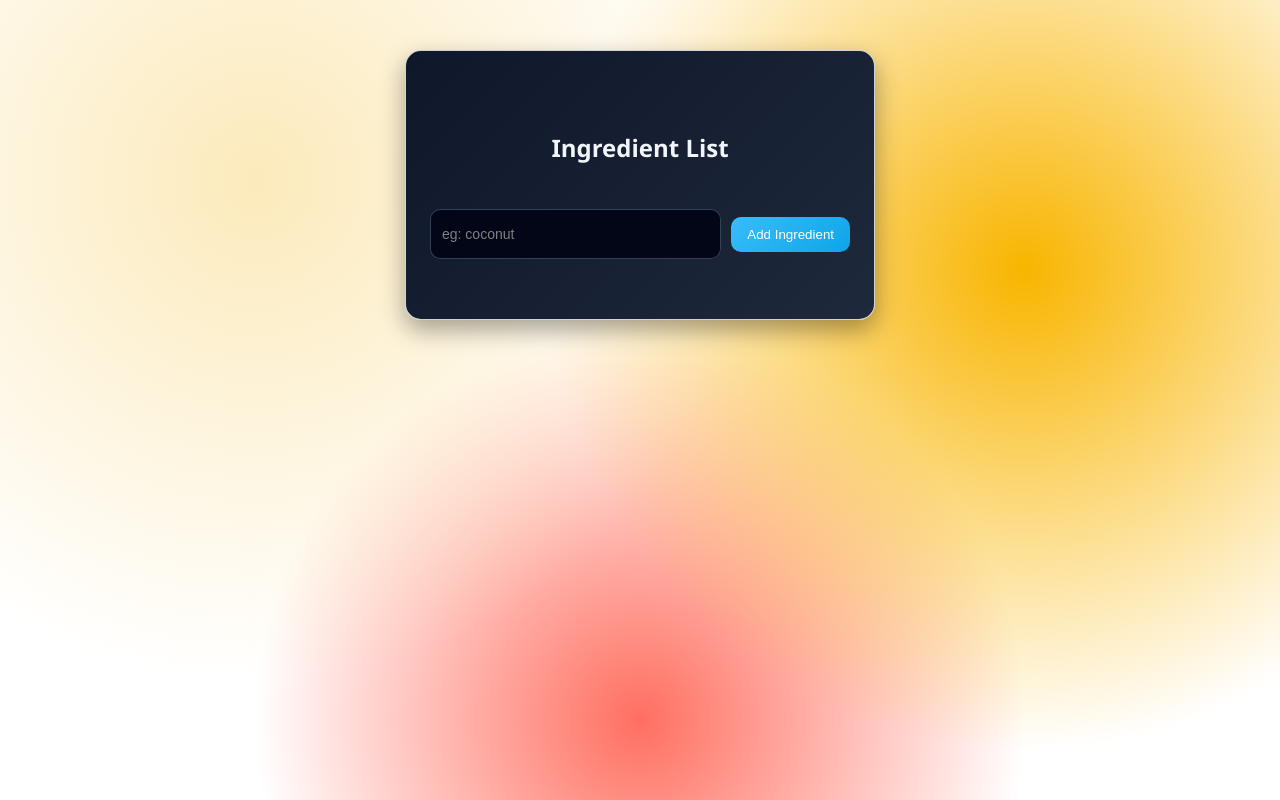
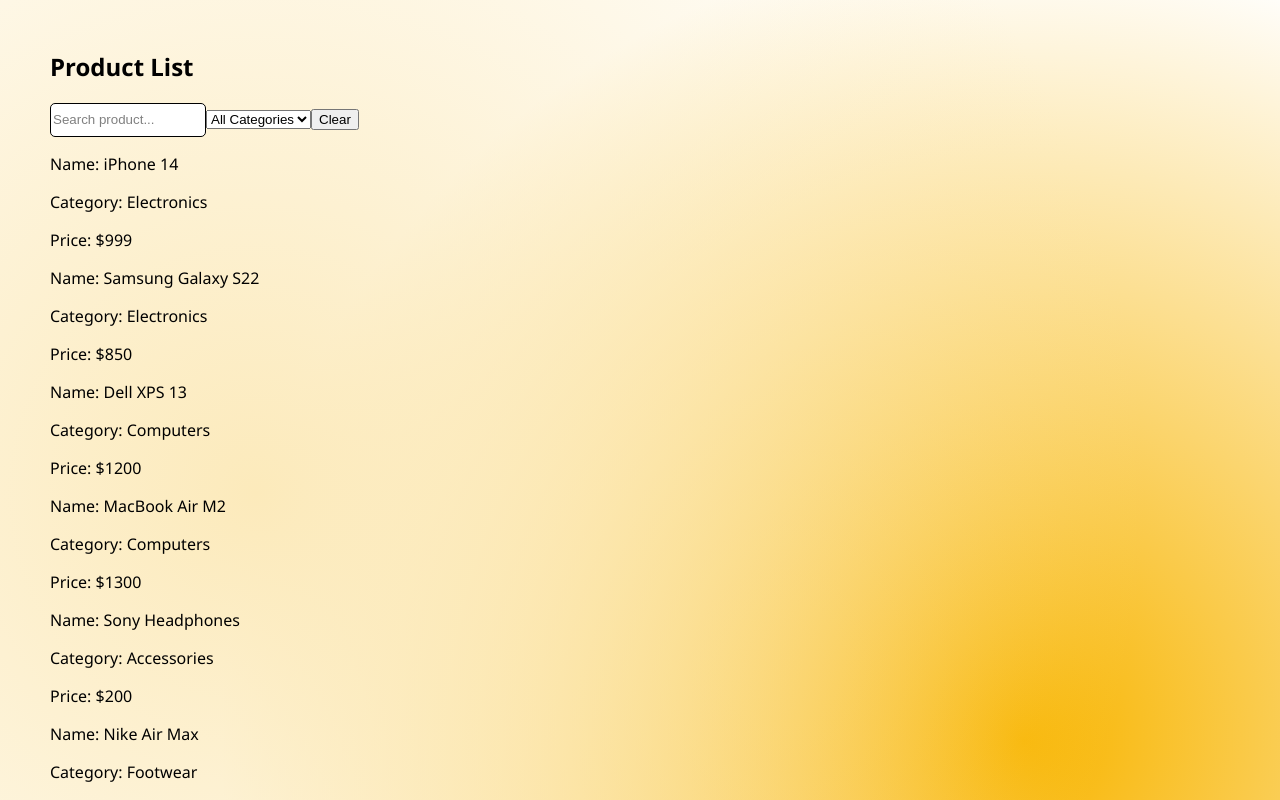
Before and after one commit to didier-bazayesu/ridux_learning, a React (Vite) app: page / in a window 1280 px wide. Shown: the top 800 px of the page. Built offline with nearby package versions, Linux system fonts and the light colour scheme.

Commit message:
feat: rendering added components

```diff
--- a/src/App.jsx
+++ b/src/App.jsx
@@ -7,7 +7,9 @@
 import ChangeCardData from './components/ChangeCardData'
 import AddIngredients from './components/AddIngredients'
 import DisplayIngredients from './components/DisplayIngredients'
-
+import MyComponent from './components/HistoryNavigation'
+import UncontrolledForm from './components/UnControlledForm'
+import Products from './components/Products'
 function App() {
   return (
     <div>
@@ -26,8 +28,12 @@
           </div>
         </Card>
       </div> */}
-      <AddIngredients/>
+      {/* <AddIngredients/>
       <DisplayIngredients/>
+      <MyComponent/>
+      <UncontrolledForm/> */}
+
+      <Products/>
 
 
     </div>
```
